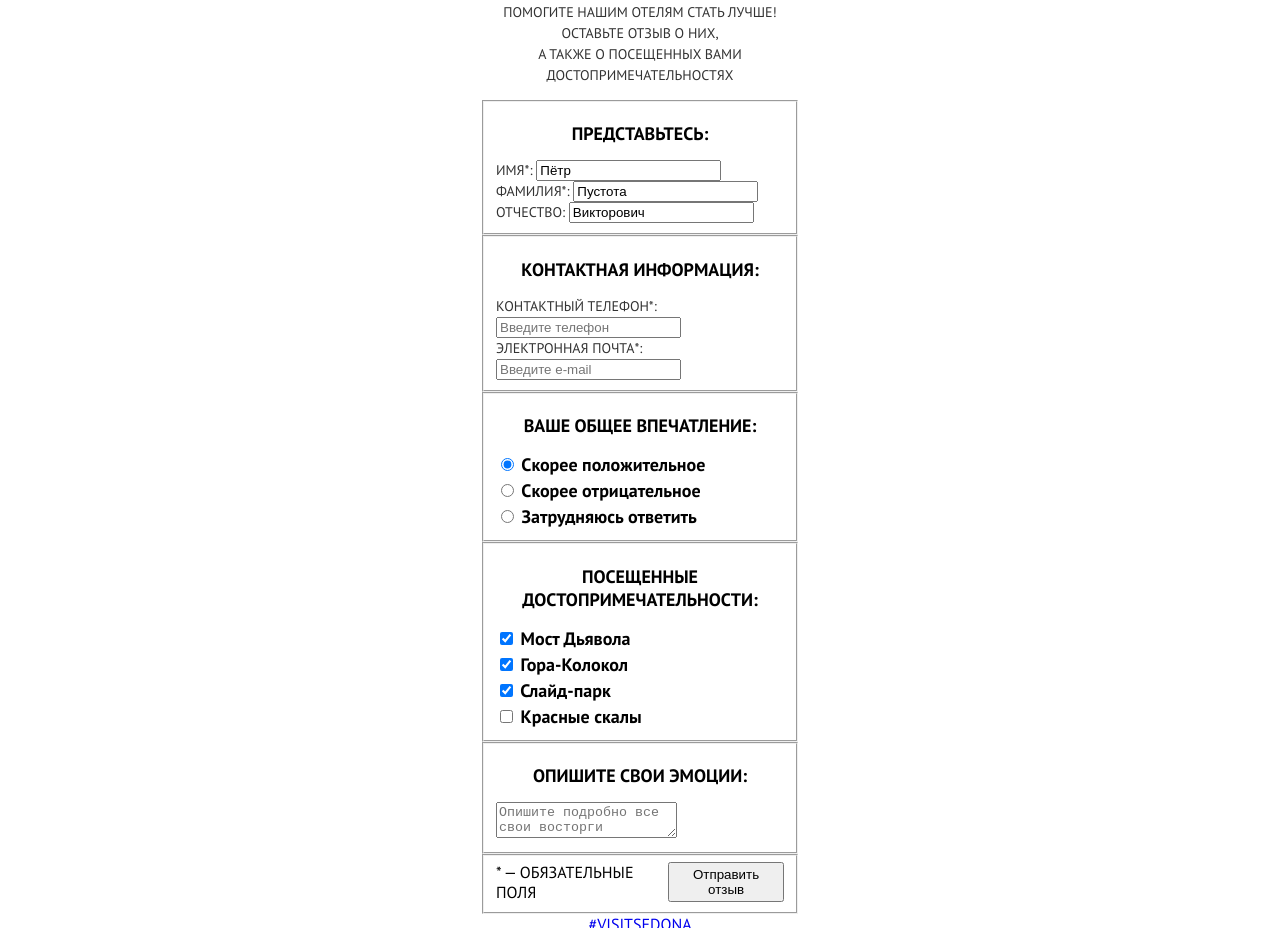
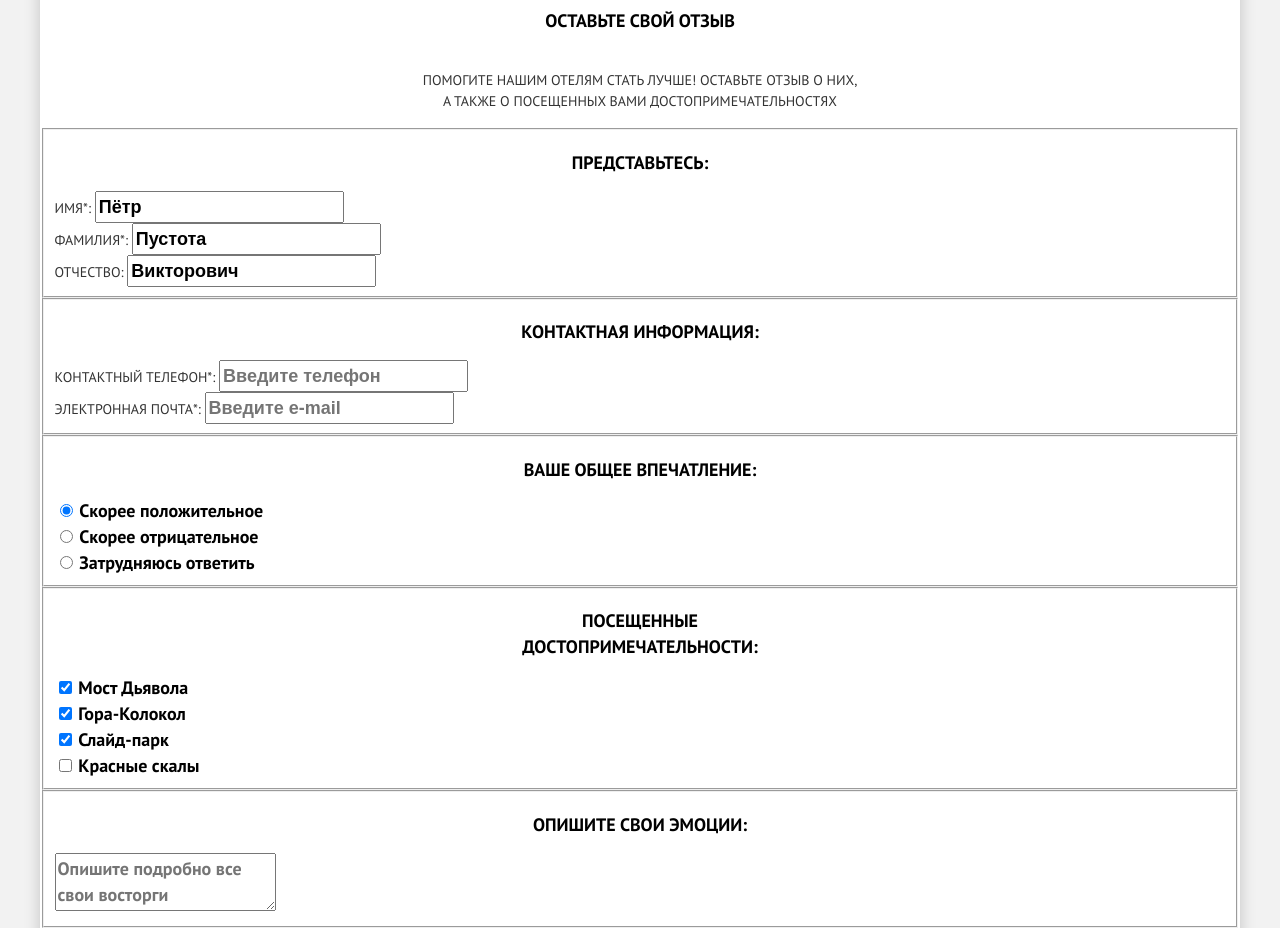
Before and after one commit to htmlacademy-adaptive/2059137-sedona-28, a plain HTML site: page 3/form.html in a window 1280 px wide. Shown: the part 452-1380 px from the top of the page. Drawn offline with Linux system fonts and the light colour scheme.

Commit message:
:heavy_check_mark: Сборка #3

```diff
--- a/3/css/style.css
+++ b/3/css/style.css
@@ -1,15 +1,42 @@
-.img {
+*,
+*::before,
+*::after {
+  box-sizing: border-box;
+}
+
+html {
+  box-sizing: border-box;
+  min-height: 100vh;
+  background-color: #f2f2f2;
+}
+
+body {
+  display: flex;
+  flex-direction: column;
+  width: 100%;
+  min-width: 320px;
+  max-width: 1200px;
+  min-height: 100vh;
+  margin: 0 auto;
+  font-style: normal;
+  font-weight: 400;
+  font-size: 14px;
+  line-height: 21px;
+  font-family: "Pt Sans", "Arial", sans-serif;
+  color: #333333;
+  background-color: #ffffff;
+  box-shadow: 0 5px 15px rgba(0, 1, 1, 0.2);
+}
+
+img {
   max-width: 100%;
   height: auto;
+  object-fit: cover;
+  object-position: center;
 }
 
-.body {
-  min-height: 100%;
-  width: 320px;
-  margin: 0 auto;
-  font-family: "Pt Sans", "Arial", sans-serif;
-  color: #000000;
-  text-transform: uppercase;
+.main {
+  flex-grow: 1;
 }
 
 .list-reset {
@@ -36,77 +63,47 @@
   font-style: normal;
   font-weight: 400;
   font-family: "Pt Sans";
-  src: url("../fonts/ptsans.woff") format("woff");
   font-display: swap;
-}
-@font-face {
-  font-style: normal;
-  font-weight: 400;
-  font-family: "Pt Sans";
-  src: url("../fonts/ptsans.woff2") format("woff2");
-  font-display: swap;
+  src: url("../fonts/ptsans.woff2") format(woff2), url("../fonts/ptsans.woff") format(woff);
 }
 @font-face {
   font-style: normal;
   font-weight: 700;
   font-family: "Pt Sans";
-  src: url("../fonts/ptsansbold.woff") format("woff");
   font-display: swap;
+  src: url("../fonts/ptsansbold.woff2") format(woff2), url("../fonts/ptsansbold.woff") format(woff);
 }
-@font-face {
-  font-style: normal;
+.button {
+  display: block;
+  width: 284px;
+  margin: 0 auto;
+  padding: 16px 18px 16px;
   font-weight: 700;
-  font-family: "Pt Sans";
-  src: url("../fonts/ptsansbold.woff2") format("woff2");
-  font-display: swap;
-}
-.advantages__title {
+  font-size: 21px;
+  line-height: 26px;
+  font-family: "Pt Sans", "Arial", sans-serif;
   text-align: center;
+  color: #ffffff;
+  text-transform: uppercase;
+  text-decoration: none;
+  background-color: #81b3d2;
+  border: none;
+  cursor: pointer;
 }
 
-.advantages__text {
-  color: #333333;
-  text-align: center;
-}
-
-footer {
-  text-align: center;
-}
-footer__hashtag {
-  font-size: 21px;
+.navigation__link {
+  display: inline-block;
+  font-weight: 700;
+  font-size: 18px;
   line-height: 26px;
-  font-weight: 700;
+  vertical-align: baseline;
+  color: #ffffff;
+  text-transform: uppercase;
   text-decoration: none;
 }
 
-.form__title {
-  font-size: 18px;
-  text-align: center;
-}
-.form__contact-item {
-  font-size: 14px;
-  line-height: 21px;
-  color: #333333;
-}
-.form__options-item {
-  font-size: 18px;
-  line-height: 26px;
-  font-weight: 700;
-  text-transform: none;
-}
-.form__container--submit {
-  display: flex;
-}
-
-.gallery__item {
-  padding-left: 20px;
-}
-.gallery__title {
-  font-size: 14px;
-  line-height: 21px;
-}
-.gallery__photographer {
-  text-transform: none;
+.navigation__link--current {
+  color: #766357;
 }
 
 .intro__background {
@@ -118,63 +115,64 @@ footer__hashtag {
   background-repeat: no-repeat;
   background-size: cover;
 }
+
 .intro__description {
-  padding-left: 18px;
-  padding-right: 18px;
+  padding: 34px 30px 16px;
   text-align: center;
+  text-transform: uppercase;
 }
+
 .intro__title {
+  margin: 0 0 36px;
+  font-weight: 700;
   font-size: 18px;
   line-height: 26px;
-}
-.intro__text {
-  color: #333333;
-  font-size: 14px;
-  line-height: 21px;
+  color: #000000;
 }
 
-.navigation__link {
-  color: #ffffff;
-  text-decoration: none;
+.intro__text {
+  margin: 0;
 }
 
-.navigation__link--current {
-  color: #766357;
+.advantages {
+  text-align: center;
+  text-transform: uppercase;
+}
+
+.advantages__title {
+  font-size: 18px;
+  line-height: 26px;
+  color: #000000;
 }
 
 .search {
-  padding: 29px;
+  padding: 42px 18px 48px;
   text-align: center;
+  text-transform: uppercase;
 }
+
 .search__title {
+  margin: 0 0 19px;
   font-size: 21px;
   line-height: 26px;
+  color: #000000;
 }
+
 .search__text {
+  margin: 0 0 32px;
+}
+
+.gallery__item {
+  padding: 24px 20px 10px;
+  border-bottom: 1px solid #e5e5e5;
+}
+
+.gallery__title {
+  margin: 0;
   font-size: 14px;
   line-height: 21px;
-}
-.search__button {
-  font-size: 21px;
-  line-height: 26px;
-  padding: 16px;
-  color: #ffffff;
-  text-decoration: none;
-  font-weight: 700;
-  background-color: #81b3d2;
-}
-
-.socials {
-  display: flex;
-  justify-content: center;
-  align-items: center;
-}
-.socials__link {
-  display: block;
-  min-width: 48px;
-  min-height: 48px;
-  margin-right: 6px;
-  background-color: #81b3d2;
+  color: #000000;
+  text-transform: uppercase;
 }
 
 .video {
@@ -185,4 +183,78 @@ footer__hashtag {
   font-size: 18px;
   line-height: 26px;
 }
+
+.form__title {
+  font-size: 18px;
+  line-height: 26px;
+  color: #000000;
+  text-align: center;
+  text-transform: uppercase;
+}
+
+.form__contact-label {
+  text-transform: uppercase;
+}
+
+.form__contact-input {
+  font-weight: 700;
+  font-size: 18px;
+  line-height: 26px;
+  color: #000000;
+}
+
+.form__options-label {
+  font-weight: 700;
+  font-size: 18px;
+  line-height: 26px;
+  color: #000000;
+}
+
+.form__message {
+  font-weight: 700;
+  font-size: 18px;
+  line-height: 26px;
+  font-family: "Pt Sans", "Arial", sans-serif;
+  color: #000000;
+}
+
+.form__note {
+  font-size: 12px;
+  line-height: 21px;
+  color: rgba(51, 51, 51, 0.6);
+  text-transform: uppercase;
+}
+
+.footer {
+  text-align: center;
+}
+
+.footer__hashtag {
+  font-size: 21px;
+  line-height: 26px;
+  font-weight: 700;
+  color: #000000;
+  text-decoration: none;
+  text-transform: uppercase;
+}
+
+.social {
+  display: flex;
+  flex-wrap: wrap;
+  justify-content: center;
+}
+
+.social__item:not(:last-child) {
+  margin-right: 6px;
+}
+
+.social__link {
+  display: flex;
+  justify-content: center;
+  align-items: center;
+  width: 48px;
+  height: 48px;
+  color: #ffffff;
+  background-color: #81b3d2;
+}
 /*# sourceMappingURL=style.css.map */
--- a/3/form.html
+++ b/3/form.html
@@ -3,6 +3,7 @@
 
   <head>
     <meta charset="utf-8">
+    <meta name="viewport" content="width=device-width, initial-scale=1.0">
     <title>HTML Academy: Седона</title>
     <link rel="stylesheet" href="css/style.css">
     <base href="https://htmlacademy-adaptive.github.io/2059137-sedona-28/3/">
```
Also changed, not shown: 3/catalog.html (+1 -0 lines), 3/index.html (+1 -0 lines), 1 other file.
